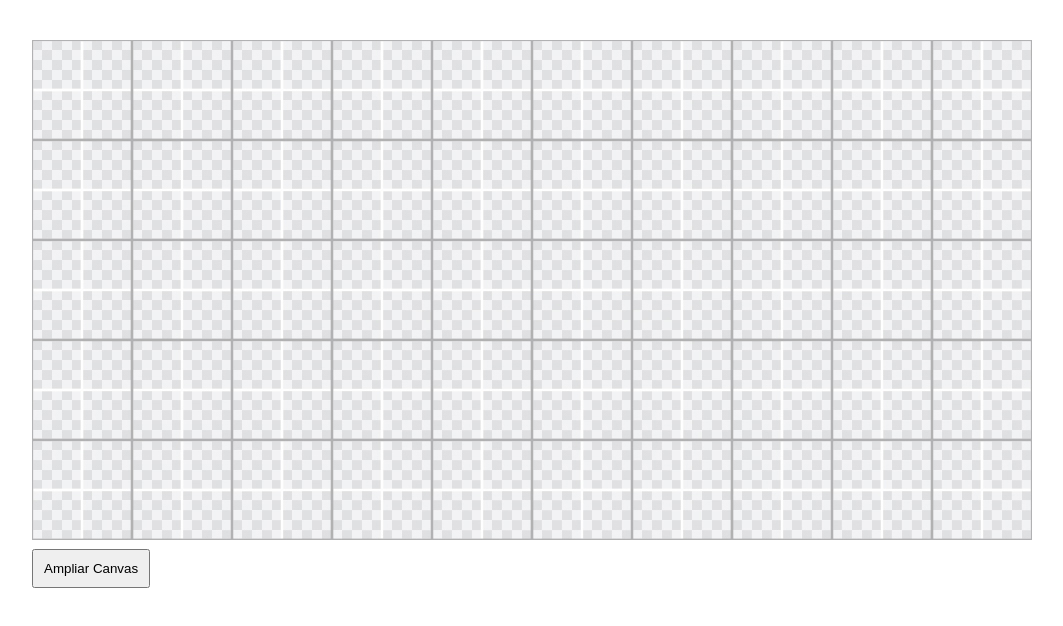
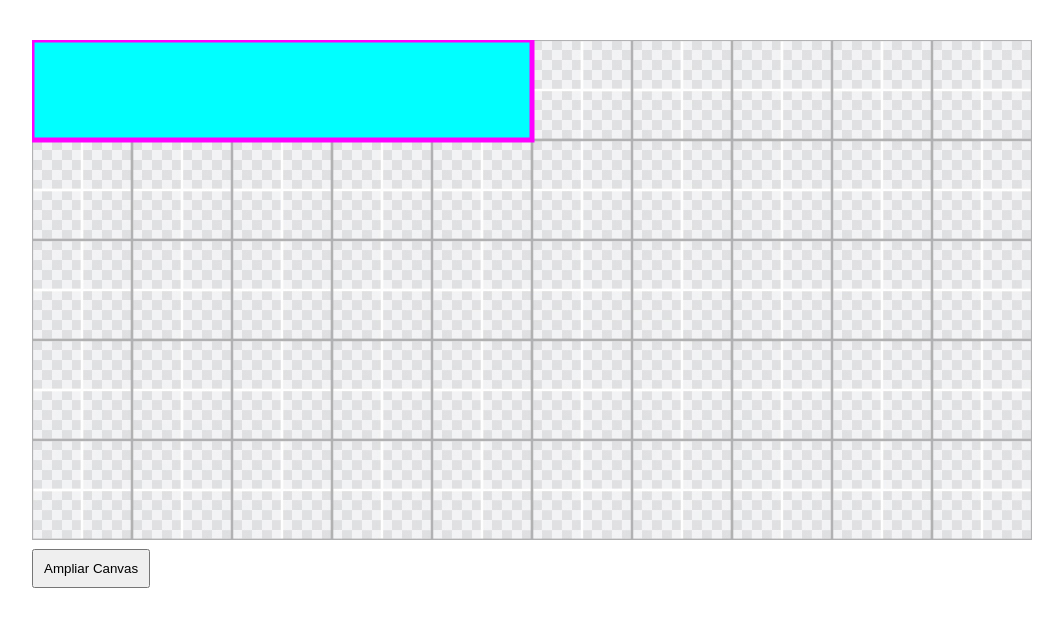
Before and after one commit to melgar3d/juegohtml5, a plain HTML site: page 02a.FIGURAS GEOMETRICAS - SIN RESOLVER/index.html in a window 1280 px wide. Shown: the whole page, without its empty margins (108-1171 px from the left). Drawn offline with Linux system fonts and the light colour scheme.

Commit message:
Inicio siguiente video

```diff
--- a/02a.FIGURAS GEOMETRICAS - SIN RESOLVER/index.html
+++ b/02a.FIGURAS GEOMETRICAS - SIN RESOLVER/index.html
@@ -19,5 +19,6 @@
 </div>
 
 <script  src="js/script.js"></script>
+<script src ="js/canvas.js"></script>
 </body>
 </html>
--- /dev/null
+++ b/02a.FIGURAS GEOMETRICAS - SIN RESOLVER/js/canvas.js
@@ -0,0 +1,11 @@
+var canvas = document.querySelector("#lienzo");
+
+var ctx = canvas.getContext("2d");
+
+ctx.fillStyle ="cyan";
+ctx.fillRect(0,0,500,100);
+
+ctx.lineWidth = 5;
+ctx.strokeStyle = "rgb(255,0,255,1)";
+ctx.rect(0,0,500,100);
+ctx.stroke();
```
